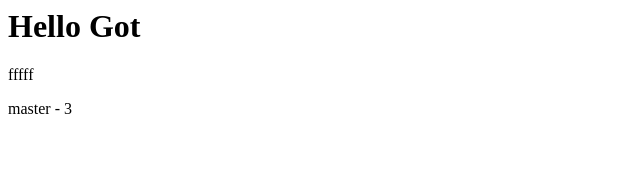
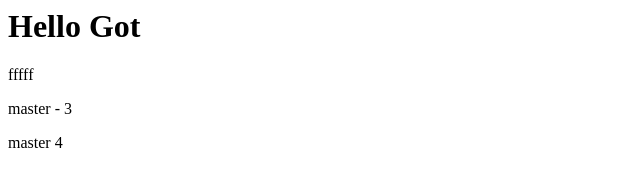
Before and after one commit to Kruhgol/git, a plain HTML site: page index.html in a window 1280 px wide. Shown: the full height of the page, 0-640 px from the left. Drawn offline with Linux system fonts and the light colour scheme.

Commit message:
master - 13

```diff
--- a/index.html
+++ b/index.html
@@ -3,3 +3,5 @@
 <p>fffff</p>
 
 <p>master - 3</p>
+
+<p>master 4</p>
```
